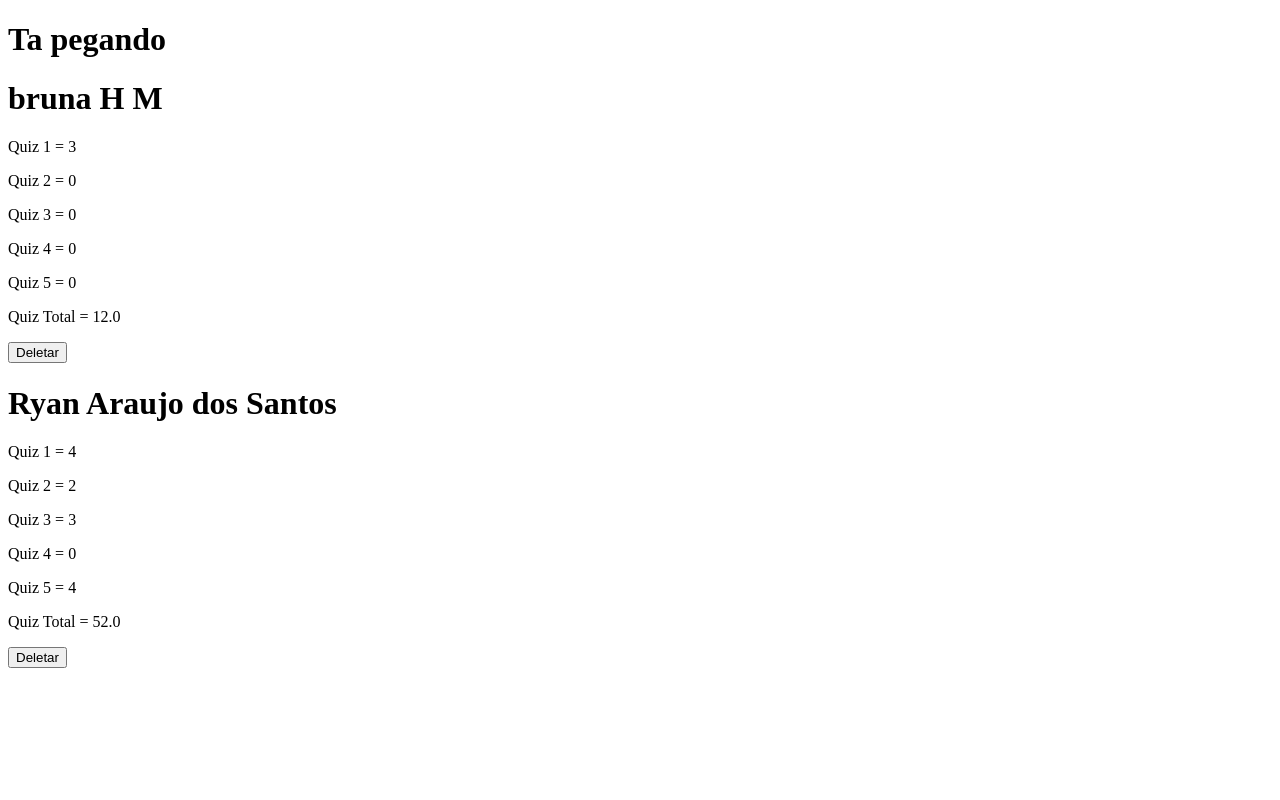
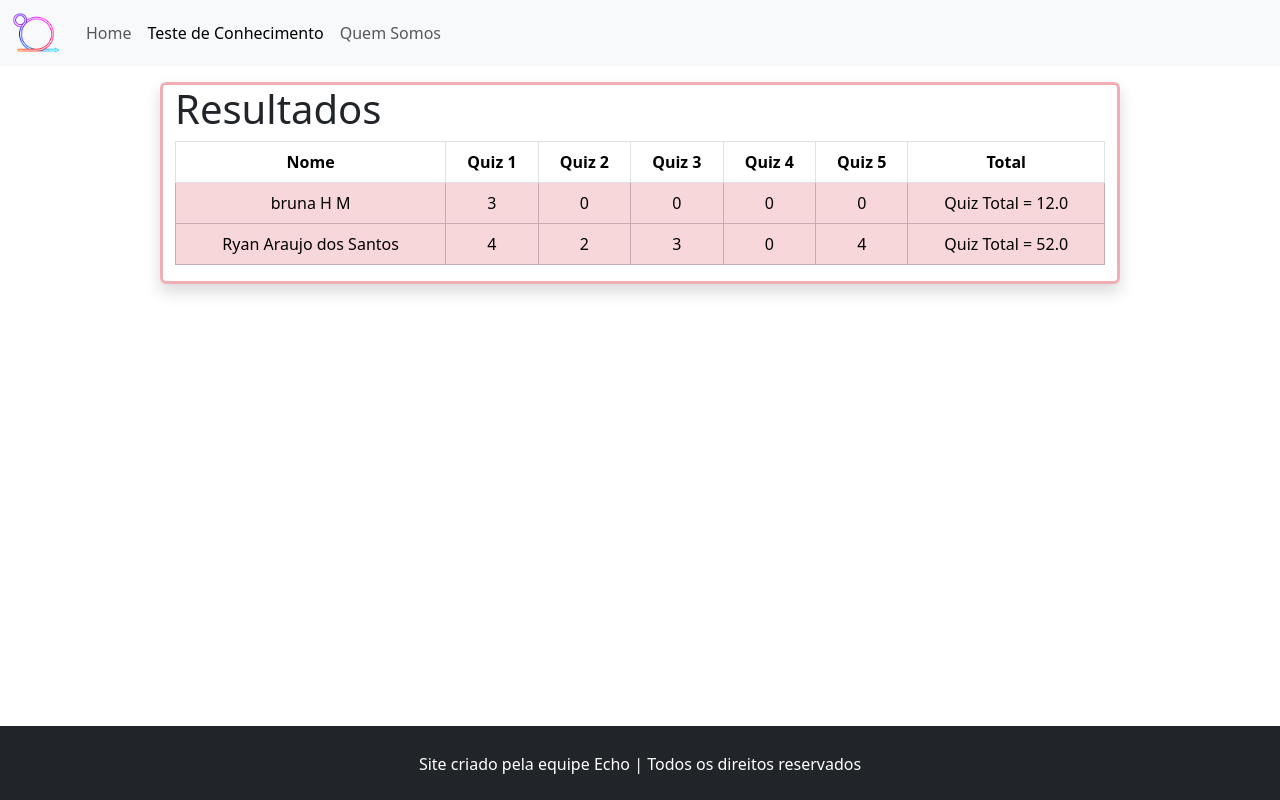
Before and after one commit to EquipeEcho/EasyScrum, a Flask app: page /mostrar in a window 1280 px wide. Run offline with Flask 3, Linux system fonts and the light colour scheme; data comes from the database, SQL or seed files in the repository.

Commit message:
att teste

```diff
--- a/templates/teste.html
+++ b/templates/teste.html
@@ -1,25 +1,93 @@
 <!DOCTYPE html>
-<html lang="en">
+<html lang="pt-br">
+
 <head>
-    <meta charset="UTF-8">
-    <meta name="viewport" content="width=device-width, initial-scale=1.0">
-    <title>Document</title>
+  <meta charset="UTF-8">
+  <meta name="viewport" content="width=device-width, initial-scale=1.0">
+  <link rel="icon" type="image/x-icon" href="../media/images/LogoEasyScrumfavicon.jpg">
+  <link rel="stylesheet" href=" /static/css/style.css">
+  <link href="https://cdn.jsdelivr.net/npm/bootstrap@5.3.3/dist/css/bootstrap.min.css" rel="stylesheet"
+    integrity="sha384-QWTKZyjpPEjISv5WaRU9OFeRpok6YctnYmDr5pNlyT2bRjXh0JMhjY6hW+ALEwIH" crossorigin="anonymous">
+  <link rel="preconnect" href="https://fonts.googleapis.com">
+  <link rel="preconnect" href="https://fonts.gstatic.com" crossorigin>
+  <link href="https://fonts.googleapis.com/css2?family=Commissioner:wght@100..900&display=swap" rel="stylesheet">
+  <title>Easy Scrum</title>
 </head>
-<body>
-    <h1>Ta pegando</h1>
-    {% for row in rows %}
-    <h1>{{ row['Nome'] }}</h1>
-    <p>Quiz 1 = {{ row['quiz'] }}</p>
-    <p>Quiz 2 = {{ row['quizz'] }}</p>
-    <p>Quiz 3 = {{ row['quizzz'] }}</p>
-    <p>Quiz 4 = {{ row['quizzzz'] }}</p>
-    <p>Quiz 5 = {{ row['quizzzzz'] }}</p>
-    <p>Quiz Total = {{ ((row['quiz']+row['quizz']+row['quizzz']+row['quizzzz']+row['quizzzzz'])*100)/25 }}</p>
-    <form action="{{url_for('delete')}}" method="POST">
-      <input type="hidden" name="nome" id="nome" value="{{ row['Nome'] }}">
-      <input type="hidden" name="CPF" id="CPF" value="{{ row['CPF'] }}">
-      <button type="submit" value="submit">Deletar</button>
-    </form>
-    {% endfor %}
+
+<body class="  border-0 bd-example border-0">
+  <header class=" w-100 z-5">
+    <nav class="navbar navbar-expand-lg bg-body-tertiary">
+      <div class="container-fluid">
+        <a class="navbar-brand" href="#"><img src="/static/images/LogoEasyScrum copiar.png" id="foto-logo" alt=""></a>
+        <button class="navbar-toggler" type="button" data-bs-toggle="collapse" data-bs-target="#navbarSupportedContent"
+          aria-controls="navbarSupportedContent" aria-expanded="false" aria-label="Toggle navigation">
+          <span class="navbar-toggler-icon"></span>
+        </button>
+        <div class="collapse navbar-collapse" id="navbarSupportedContent">
+          <ul class="navbar-nav me-auto mb-2 mb-lg-0">
+            <li class="nav-item">
+              <a class="nav-link " aria-current="page" href="/">Home</a>
+            </li>
+            <li class="nav-item">
+              <a class="nav-link active" aria-current="page" href="/quiz">Teste de Conhecimento</a>
+            </li>
+            <li class="nav-item">
+              <a class="nav-link" aria-current="page" href="#">Quem Somos</a>
+            </li>
+
+          </ul>
+        </div>
+      </div>
+    </nav>
+  </header>
+  <main>
+    <div class="container-fluid pt-3">
+      <div class="row justify-content-center">
+        <section class="col-md-9 rounded border border-3 border-danger-subtle shadow table-responsive ">
+          <h1>Resultados</h1>
+          <table class="table table-bordered table-hover ">
+            <thead>
+              <td class="text-center"><strong>Nome</strong></td>
+              <td class="text-center"><strong>Quiz 1</strong></td>
+              <td class="text-center"><strong>Quiz 2</strong></td>
+              <td class="text-center"><strong>Quiz 3</strong></td>
+              <td class="text-center"><strong>Quiz 4</strong></td>
+              <td class="text-center"><strong>Quiz 5</strong></td>
+              <td class="text-center"><strong>Total</strong></td>
+            </thead>
+            {% for row in rows %}
+            <tr class="table-danger">
+              <td class="text-center text-truncate ">{{ row['Nome'] }}</td>
+              <td class="text-center">{{ row['quiz'] }}</td>
+              <td class="text-center">{{ row['quizz'] }}</td>
+              <td class="text-center">{{ row['quizzz'] }}</td>
+              <td class="text-center">{{ row['quizzzz'] }}</td>
+              <td class="text-center">{{ row['quizzzzz'] }}</td>
+              <td class="text-center">Quiz Total = {{
+                ((row['quiz']+row['quizz']+row['quizzz']+row['quizzzz']+row['quizzzzz'])*100)/25 }}</td>
+            </tr>
+            {% endfor %}
+          </table>
+        </section>
+      </div>
+    </div>
+
+  </main>
+
+  <footer class="container-fluid bg-dark fixed-bottom">
+    <section class="row h-10">
+      <div class="col-fluid text-center text-white pt-4 pb-4">
+        <span class="align-middle">Site criado pela equipe Echo | Todos os direitos reservados</span>
+      </div>
+    </section>
+
+  </footer>
+  <script src="https://cdn.jsdelivr.net/npm/bootstrap@5.3.3/dist/js/bootstrap.bundle.min.js"
+    integrity="sha384-YvpcrYf0tY3lHB60NNkmXc5s9fDVZLESaAA55NDzOxhy9GkcIdslK1eN7N6jIeHz"
+    crossorigin="anonymous"></script>
+
 </body>
+
+
+
 </html>
```
